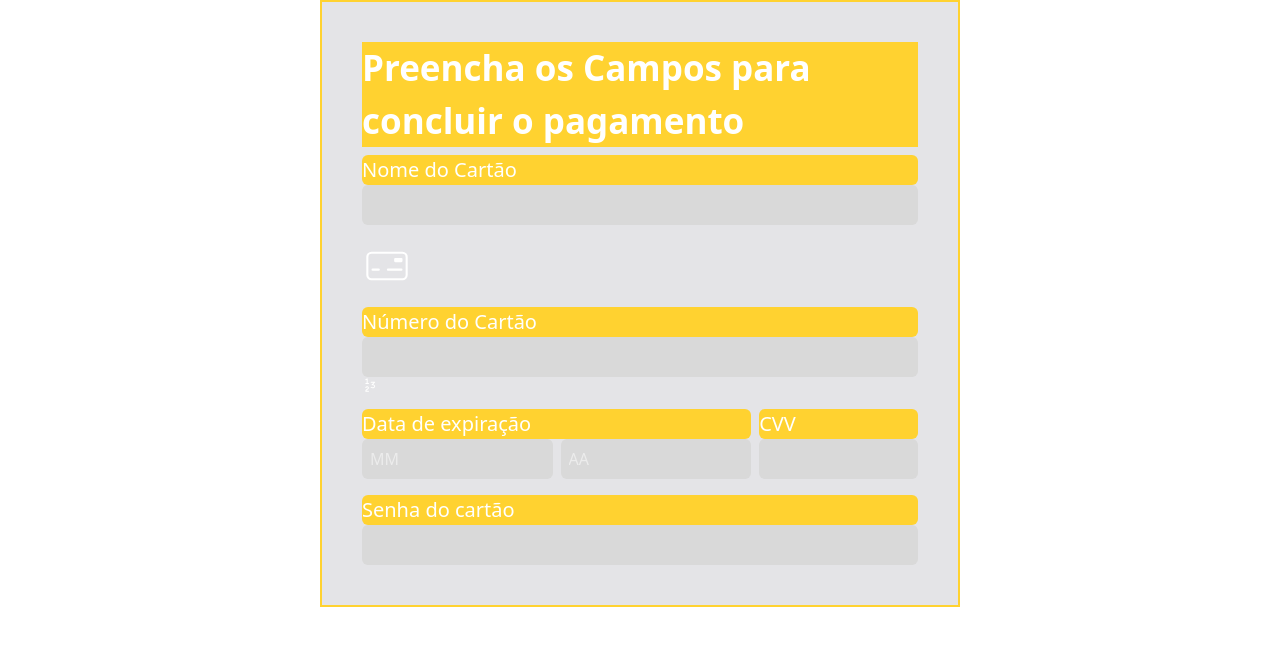
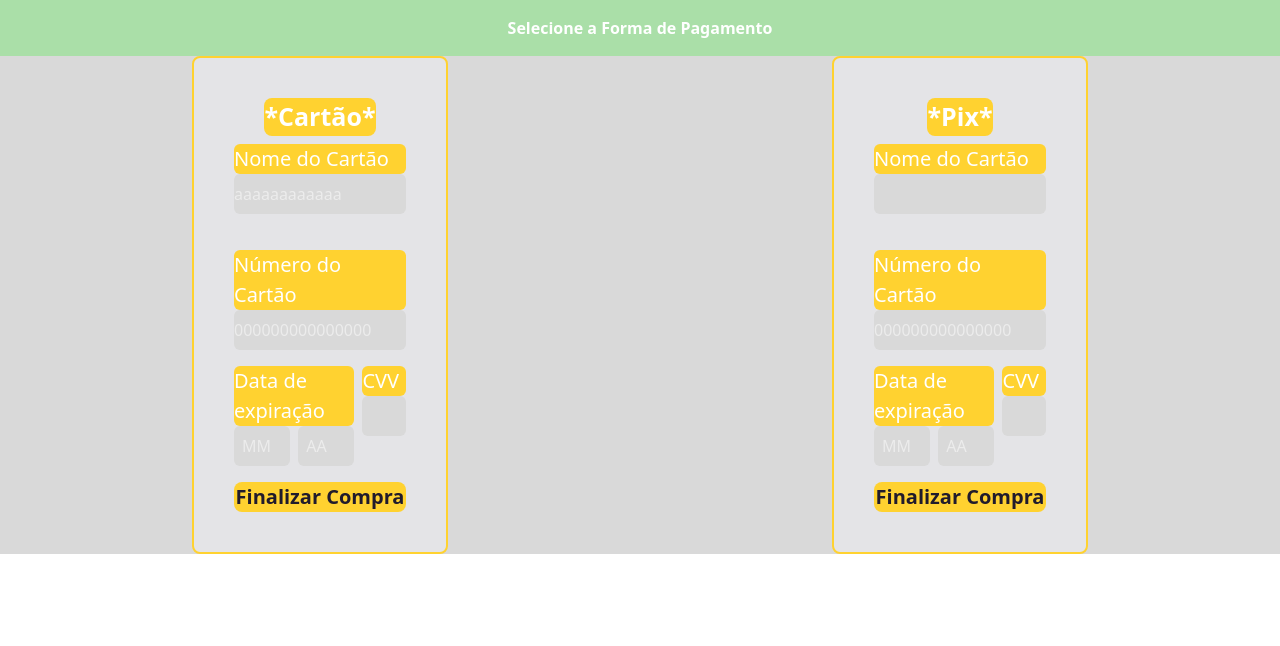
Before and after one commit to rafaelcoellhoo/projeto-nexu, a Next.js app: page /assinatura in a window 1280 px wide. Shown: the top 646 px of the page. Built offline with nearby package versions, Linux system fonts and the light colour scheme.

Commit message:
assinatura.ter

```diff
--- a/src/pages/assinatura/index.jsx
+++ b/src/pages/assinatura/index.jsx
@@ -1,33 +1,31 @@
-import { CiCreditCard2 } from "react-icons/ci";
-import { GoNumber } from "react-icons/go";
-
 
 export default function assinatura() {
   return (
-
+    <div>
+      <h1 className="text-2x1 text-center bg-[#aadfa8] p-4 font-bold">Selecione a Forma de Pagamento</h1>
+      <div className="w-full bg-[#d9d9d9] grid grid-cols-2">
         <div className="flex items-center justify-center w-full h-full ">
-      <div className="w-[50%] h-full flex items-center p-[40px] flex-col border-2 bg-zinc-200 border-amber-300">
-        <h1 className="text-[35px] h-full font-bold bg-amber-300 ">
-          Preencha os Campos para concluir o pagamento
+          <div className="w-[40%] h-full rounded-lg flex items-center p-[40px] flex-col border-2 bg-zinc-200 border-amber-300">
+            <h1 className="text-[25px] h-full font-bold bg-amber-300 rounded-lg ">
+              *Cartão*
             </h1>
             <div className="w-full h-full flex flex-col gap-4 mt-2">
               <div className="w-full h-full flex flex-col">
                 <label htmlFor="nome" className="text-[20px] rounded-md bg-amber-300">
-
                   Nome do Cartão
                 </label>
                 <input type="text"
+                placeholder="aaaaaaaaaaaa"
                   className="w-full h-[40px] rounded-md bg-[#D9D9D9]"
                 />
               </div>
-          <CiCreditCard2 size={50}  />
               <div className="w-full flex flex-col">
                 <label htmlFor="numero" className="text-[20px] rounded-md bg-amber-300">
                   Número do Cartão
                 </label>
-            <input type="text"
+                <input type="number"
+                  placeholder="000000000000000"
                   className="w-full h-[40px] rounded-md bg-[#D9D9D9]" />
-            <GoNumber />
               </div>
               <div className="flex">
                 <div className="w-[70%] flex flex-col">
@@ -57,18 +55,70 @@ export default function assinatura() {
                   />
                 </div>
               </div>
+              <button className="w-full h-[50px] rounded-lg bg-amber-300 text-[20px] font-semibold text-[#201b2c] cursor-pointer">
+                Finalizar Compra
+              </button>
+            </div>
+          </div>
+        </div>
+        <div className="flex items-center justify-center w-full h-full ">
+          <div className="w-[40%] h-full rounded-lg flex items-center p-[40px] flex-col border-2 bg-zinc-200 border-amber-300">
+            <h1 className="text-[25px] h-full font-bold bg-amber-300 rounded-lg ">
+              *Pix*
+            </h1>
+            <div className="w-full h-full flex flex-col gap-4 mt-2">
+              <div className="w-full h-full flex flex-col">
+                <label htmlFor="nome" className="text-[20px] rounded-md bg-amber-300">
+                  Nome do Cartão
+                </label>
+                <input type="text"
+                  className="w-full h-[40px] rounded-md bg-[#D9D9D9]"
+                />
+              </div>
               <div className="w-full flex flex-col">
+                <label htmlFor="numero" className="text-[20px] rounded-md bg-amber-300">
+                  Número do Cartão
+                </label>
+                <input type="number"
+                  placeholder="000000000000000"
+                  className="w-full h-[40px] rounded-md bg-[#D9D9D9]" />
+              </div>
+              <div className="flex">
+                <div className="w-[70%] flex flex-col">
                   <label htmlFor="" className="text-[20px] rounded-md bg-amber-300">
-              Senha do cartão
+                    Data de expiração
+                  </label>
+                  <div className="w-full flex gap-2">
+                    <input
+                      type="number"
+                      placeholder="MM"
+                      className="w-[50%] pl-2 h-[40px] rounded-md bg-[#D9D9D9]"
+                    />
+                    <input
+                      type="number"
+                      placeholder="AA"
+                      className="w-[50%] pl-2 h-[40px] rounded-md bg-[#D9D9D9]"
+                    />
+                  </div>
+                </div>
+                <div className="w-[30%] pl-2 flex flex-col">
+                  <label htmlFor="" className="text-[20px] rounded-md bg-amber-300">
+                    CVV
                   </label>
                   <input
-              type="password"
-              className="w-full h-[40px] rounded-md pl-2 bg-[#D9D9D9]"
+                    type="number"
+                    className="w-full h-[40px] rounded-md bg-[#D9D9D9] pl-2"
                   />
                 </div>
+              </div>
+              <button className="w-full h-[50px] rounded-lg bg-amber-300 text-[20px] font-semibold text-[#201b2c] cursor-pointer">
+                Finalizar Compra
+              </button>
             </div>
           </div>
         </div>
 
+      </div>
+    </div>
   )
 }
```
Lines whose indentation alone changed are shown as unchanged.
